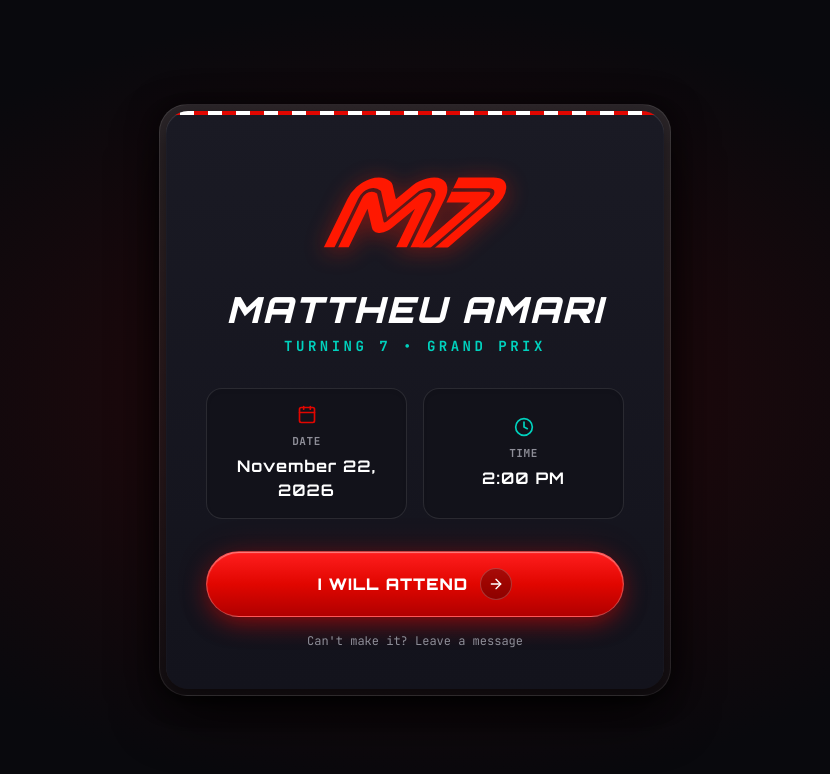
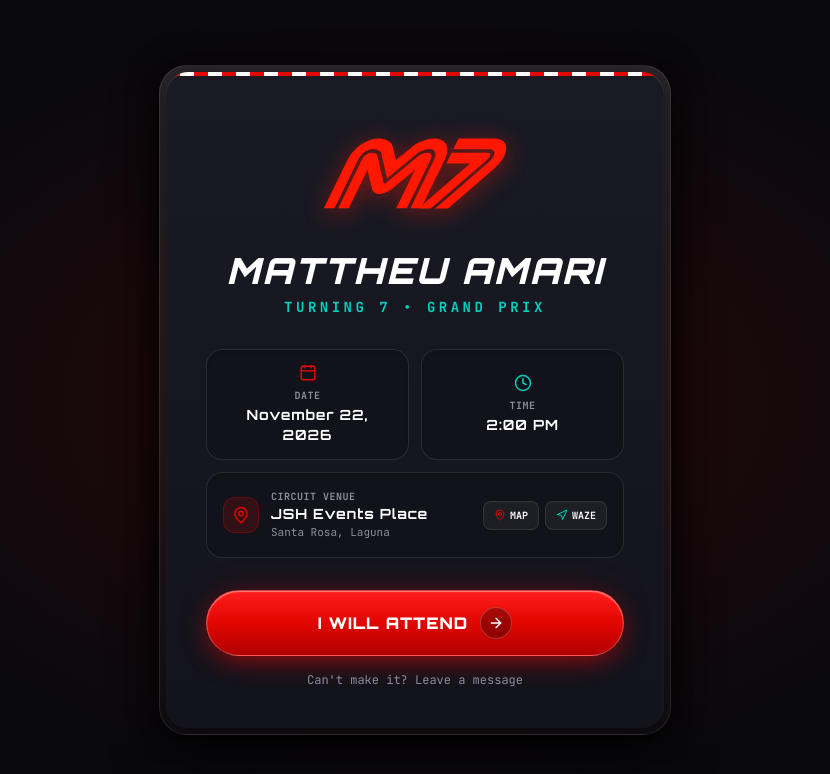
Before and after one commit to Qualestrom/m7-grand-prix-rsvp, a React (Vite) app: page / in a window 1280 px wide. Shown: the top 774 px of the page, without its empty margins (225-1055 px from the left). Built offline with nearby package versions, Linux system fonts and the light colour scheme; no server answers.

Commit message:
feat: add JSH Events Place venue details and map navigation

```diff
--- a/src/components/PaddockPass.tsx
+++ b/src/components/PaddockPass.tsx
@@ -2,7 +2,7 @@ import React, { useState } from 'react';
 import { motion } from 'framer-motion';
 import { EVENT_CONFIG } from '../config/eventConfig';
 import { M7Logo } from './M7Logo';
-import { Calendar, Clock, ArrowRight } from 'lucide-react';
+import { Calendar, Clock, ArrowRight, MapPin, Navigation } from 'lucide-react';
 
 interface PaddockPassProps {
   onConfirmGridSlot: () => void;
@@ -58,29 +58,83 @@ export const PaddockPass: React.FC<PaddockPassProps> = ({
             TURNING 7 • GRAND PRIX
           </p>
 
-          {/* Minimal Party Details (Date & Time) */}
-          <div className="w-full grid grid-cols-2 gap-4 mb-8">
+          {/* Party Details (Date, Time, Venue) */}
+          <div className="w-full flex flex-col gap-3 mb-8">
+            {/* Date & Time Row */}
+            <div className="w-full grid grid-cols-2 gap-3">
               {/* Date */}
-            <div className="bg-[#12121A] border border-white/10 rounded-2xl p-4 flex flex-col items-center justify-center text-center shadow-inner">
-              <Calendar size={20} className="text-[#E10600] mb-2" />
-              <span className="font-telemetry text-[11px] text-[#8E8E98] uppercase font-bold tracking-wider">
+              <div className="bg-[#12121A] border border-white/10 rounded-2xl p-3.5 flex flex-col items-center justify-center text-center shadow-inner">
+                <Calendar size={18} className="text-[#E10600] mb-1.5" />
+                <span className="font-telemetry text-[10px] text-[#8E8E98] uppercase font-bold tracking-wider">
                   DATE
                 </span>
-              <span className="font-f1-head text-sm sm:text-base font-bold text-white mt-1">
+                <span className="font-f1-head text-xs sm:text-sm font-bold text-white mt-0.5">
                   {EVENT_CONFIG.date}
                 </span>
               </div>
 
               {/* Time */}
-            <div className="bg-[#12121A] border border-white/10 rounded-2xl p-4 flex flex-col items-center justify-center text-center shadow-inner">
-              <Clock size={20} className="text-[#00D2BE] mb-2" />
-              <span className="font-telemetry text-[11px] text-[#8E8E98] uppercase font-bold tracking-wider">
+              <div className="bg-[#12121A] border border-white/10 rounded-2xl p-3.5 flex flex-col items-center justify-center text-center shadow-inner">
+                <Clock size={18} className="text-[#00D2BE] mb-1.5" />
+                <span className="font-telemetry text-[10px] text-[#8E8E98] uppercase font-bold tracking-wider">
                   TIME
                 </span>
-              <span className="font-f1-head text-sm sm:text-base font-bold text-white mt-1">
+                <span className="font-f1-head text-xs sm:text-sm font-bold text-white mt-0.5">
                   {EVENT_CONFIG.time}
                 </span>
               </div>
+            </div>
+
+            {/* Circuit Venue Card */}
+            {EVENT_CONFIG.venueName && (
+              <div className="w-full bg-[#12121A] border border-white/10 rounded-2xl p-3.5 sm:p-4 flex items-center justify-between gap-3 text-left shadow-inner">
+                <div className="flex items-center gap-3 min-w-0">
+                  <div className="w-9 h-9 rounded-xl bg-[#E10600]/15 border border-[#E10600]/30 flex items-center justify-center shrink-0">
+                    <MapPin size={18} className="text-[#E10600]" />
+                  </div>
+                  <div className="min-w-0">
+                    <span className="font-telemetry text-[10px] text-[#8E8E98] uppercase font-bold tracking-wider block">
+                      CIRCUIT VENUE
+                    </span>
+                    <p className="font-f1-head text-xs sm:text-sm font-bold text-white truncate">
+                      {EVENT_CONFIG.venueName}
+                    </p>
+                    {EVENT_CONFIG.venueAddress && (
+                      <p className="text-[11px] text-[#8E8E98] font-telemetry truncate">
+                        {EVENT_CONFIG.venueAddress}
+                      </p>
+                    )}
+                  </div>
+                </div>
+
+                <div className="flex items-center gap-1.5 shrink-0">
+                  {EVENT_CONFIG.googleMapsUrl && (
+                    <a
+                      href={EVENT_CONFIG.googleMapsUrl}
+                      target="_blank"
+                      rel="noopener noreferrer"
+                      className="px-2.5 py-1.5 rounded-lg bg-white/5 hover:bg-[#E10600]/20 border border-white/10 hover:border-[#E10600]/40 text-white transition-all cursor-pointer flex items-center gap-1"
+                      title="Open in Google Maps"
+                    >
+                      <MapPin size={12} className="text-[#E10600]" />
+                      <span className="font-telemetry text-[10px] font-bold hidden sm:inline">MAP</span>
+                    </a>
+                  )}
+                  {EVENT_CONFIG.wazeUrl && (
+                    <a
+                      href={EVENT_CONFIG.wazeUrl}
+                      target="_blank"
+                      rel="noopener noreferrer"
+                      className="px-2.5 py-1.5 rounded-lg bg-white/5 hover:bg-[#00D2BE]/20 border border-white/10 hover:border-[#00D2BE]/40 text-white transition-all cursor-pointer flex items-center gap-1"
+                      title="Open in Waze"
+                    >
+                      <Navigation size={12} className="text-[#00D2BE]" />
+                      <span className="font-telemetry text-[10px] font-bold hidden sm:inline">WAZE</span>
+                    </a>
+                  )}
+                </div>
+              </div>
+            )}
           </div>
 
           {/* Primary CTA: I Will Attend */}
--- a/src/config/eventConfig.ts
+++ b/src/config/eventConfig.ts
@@ -51,10 +51,10 @@ export const EVENT_CONFIG: EventConfig = {
   date: "November 22, 2026",
   time: "2:00 PM",
   lightsOutTime: "2:00 PM",
-  venueName: "",
-  venueAddress: "",
-  googleMapsUrl: "",
-  wazeUrl: "",
+  venueName: "JSH Events Place",
+  venueAddress: "Santa Rosa, Laguna",
+  googleMapsUrl: "https://www.google.com/maps/search/?api=1&query=JSH+Events+Place+Santa+Rosa+Laguna",
+  wazeUrl: "https://waze.com/ul?q=JSH%20Events%20Place%20Santa%20Rosa%20Laguna",
   adminPasscode: "M7PITWALL",
   weather: {
     condition: "Sunny & High Octane",
```
Lines whose indentation alone changed are shown as unchanged.
